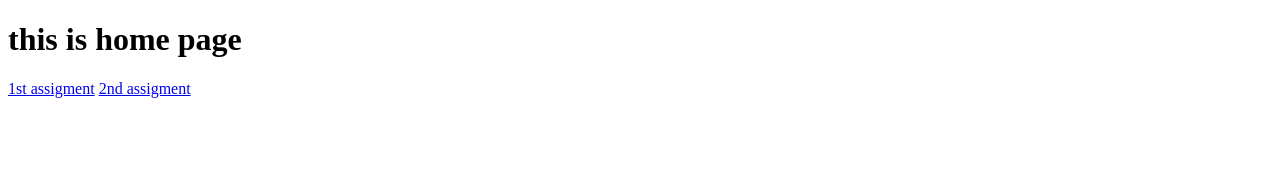
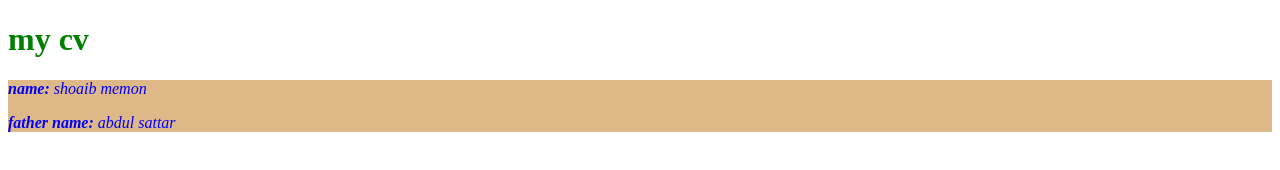
Before and after one commit to shoaibattari/omj-web-sec-2, a plain HTML site: page index.html in a window 1280 px wide. Drawn offline with Linux system fonts and the light colour scheme.

Commit message:
add html pages

```diff
--- a/index.html
+++ b/index.html
@@ -1,13 +1,31 @@
 <!DOCTYPE html>
 <html lang="en">
-<head>
-    <meta charset="UTF-8">
-    <meta name="viewport" content="width=device-width, initial-scale=1.0">
+  <head>
+    <meta charset="UTF-8" />
+    <meta name="viewport" content="width=device-width, initial-scale=1.0" />
     <title>Document</title>
-</head>
-<body>
-    <h1>this is home page</h1>
-    <a href="./1st assigment/index.html">1st assigment</a>
-    <a href="./2nd assigment/index.html">2nd assigment</a>
-</body>
+    <style>
+      h1 {
+        color: green;
+      }
+      div {
+        background-color: burlywood;
+      }
+      div p {
+        color: blue;
+        font-weight: 900;
+        font-style: italic;
+      }
+      div span {
+        font-weight: 100;
+      }
+    </style>
+  </head>
+  <body>
+    <h1>my cv</h1>
+    <div>
+      <p>name: <span>shoaib memon</span></p>
+      <p>father name: <span>abdul sattar</span></p>
+    </div>
+  </body>
 </html>
```
